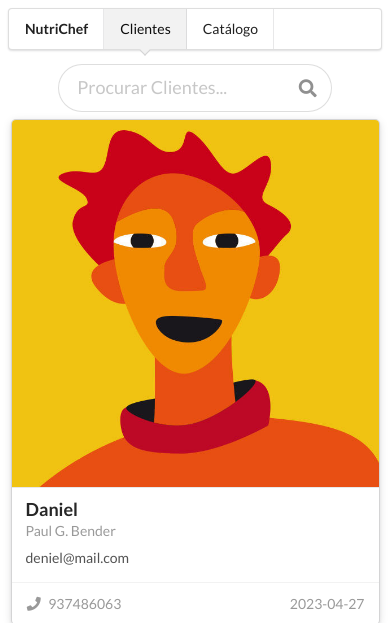
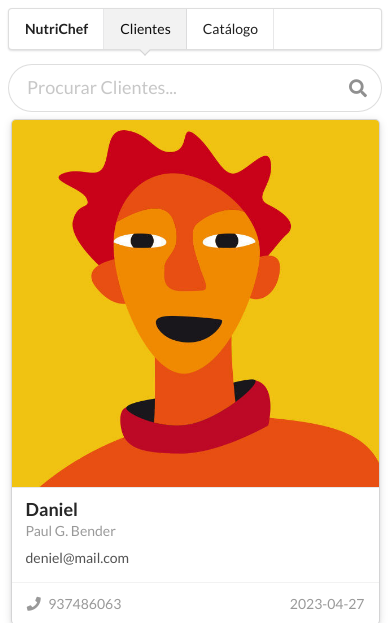
Before and after one commit to py-paulo/nutri-chef, a Django app: page /clients/ in a window 390 px wide. Shown: the top 623 px of the page. Run offline with Django 4.2, Linux system fonts and the light colour scheme; data comes from the database, SQL or seed files in the repository; parts of the project's set-up code (start-up, migrations or seed data) failed here and were passed over; some libraries are stand-ins or nearby versions.

Commit message:
feat: responsive search input in clients page;

```diff
--- a/app/catalog/templates/recipe.html
+++ b/app/catalog/templates/recipe.html
@@ -41,12 +41,12 @@
     <i class="info icon"></i>
   </h4>
   <div class="ui mini two statistics">
-    <div class="statistic">
+    <div class="small statistic">
       <div class="value">
         {{ recipe.food_yield }}
       </div>
     </div>
-    <div class="statistic">
+    <div class="small statistic">
       <div class="value">
         <i class="clock icon"></i> {{ recipe.time_prepare }}
       </div>
--- a/app/client/templates/clients.html
+++ b/app/client/templates/clients.html
@@ -15,8 +15,8 @@
     </a>
   </div>
   <div class="ui grid">
-    <div class="two wide column"></div>
-    <div class="twelve wide column">
+    <div class="widescreen only two wide column"></div>
+    <div class="twelve wide widescreen twelve wide large screen twelve wide compute twelve wide tablet sixteen wide mobile column">
       <div class="ui search">
         <div class="ui icon fluid big input">
           <input class="prompt" type="text" placeholder="Procurar Clientes...">
@@ -25,7 +25,7 @@
         <div class="results"></div>
       </div>
     </div>
-    <div class="two wide column"></div>
+    <div class="widescreen only two wide column"></div>
   </div>
   <div class="cards-group">
     <div class="ui six stackable cards">
--- a/app/nutrichef/settings.py
+++ b/app/nutrichef/settings.py
@@ -26,7 +26,7 @@ SECRET_KEY = 'django-insecure-%xf5lz@e&!voi4%(z2wfpfwke&)=o_vpr5+f9^+4dsr*e#8yr5
 # SECURITY WARNING: don't run with debug turned on in production!
 DEBUG = True
 
-ALLOWED_HOSTS = ['localhost', '127.0.0.1']
+ALLOWED_HOSTS = ['localhost', '127.0.0.1', '192.168.0.7']
 
 
 # Application definition
```
